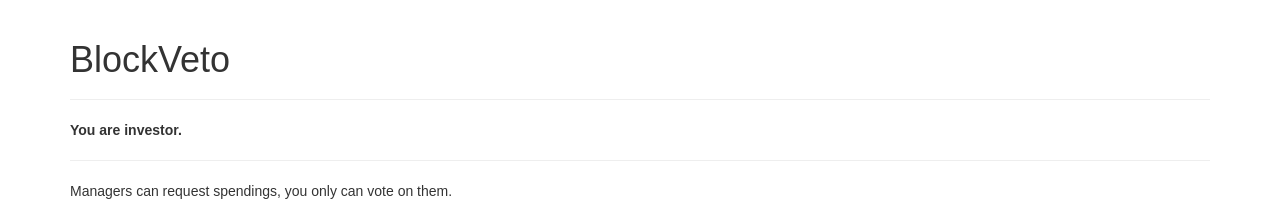
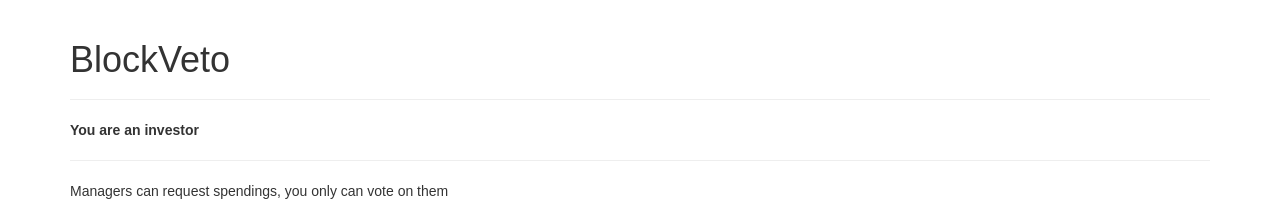
Before and after one commit to u-amine/ICOBlockveto, a React (Create React App) app: page / in a window 1280 px wide. Shown: the top 212 px of the page. Built offline with nearby package versions, Linux system fonts and the light colour scheme.

Commit message:
Fix english

```diff
--- a/src/App.js
+++ b/src/App.js
@@ -151,12 +151,12 @@ class App extends Component {
         <div class="page-header">
           <h1>BlockVeto</h1>
         </div>
-        <b>You are {this.state.whoami === 'manager' ? 'manager' : 'investor'}.</b>
+        <b>You are {this.state.whoami === 'manager' ? 'a manager' : 'an investor'}</b>
         <hr/>
         {
           this.state.whoami === 'manager'
           ? <TransactionForm />
-          : <span>Managers can request spendings, you only can vote on them.</span>
+          : <span>Managers can request spendings, you only can vote on them</span>
         }
         <hr />
         <TransactionsList transactions={this.state.transactions} />
```
